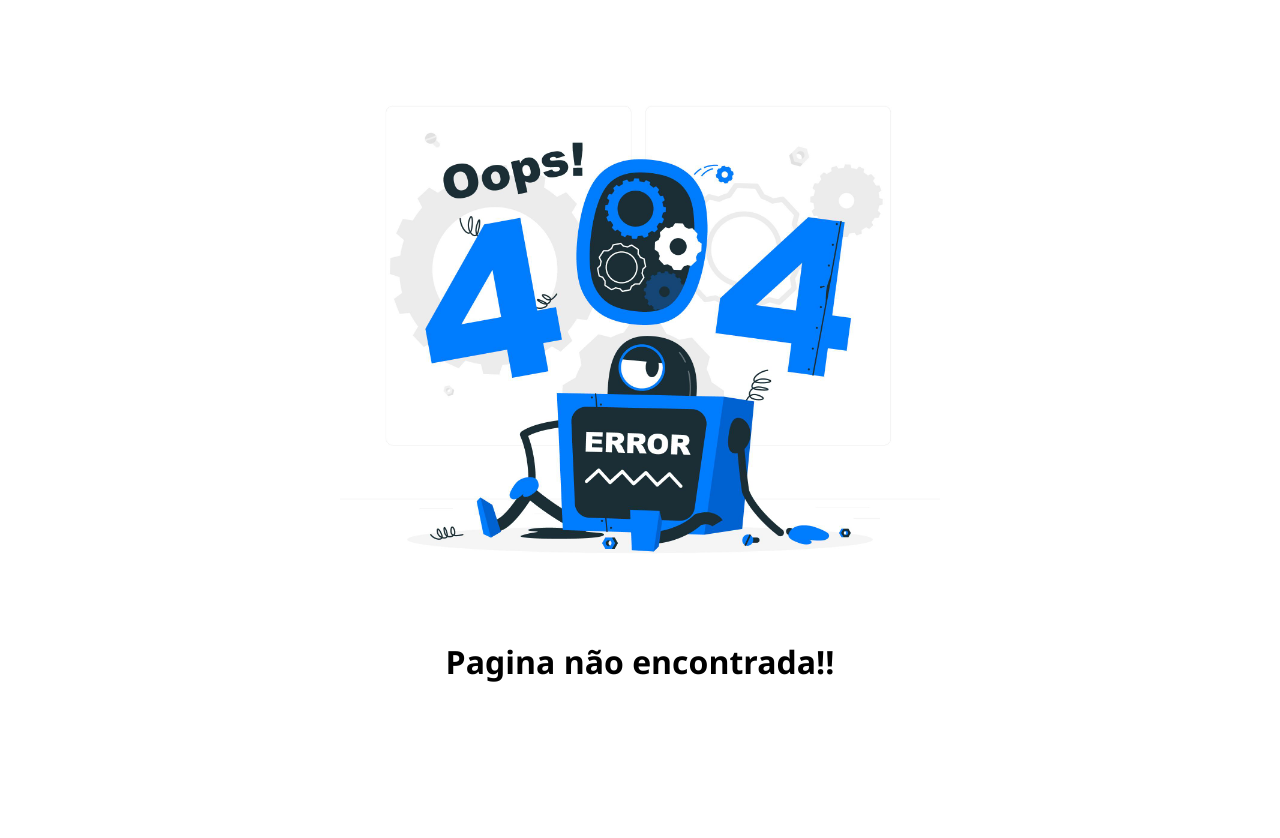
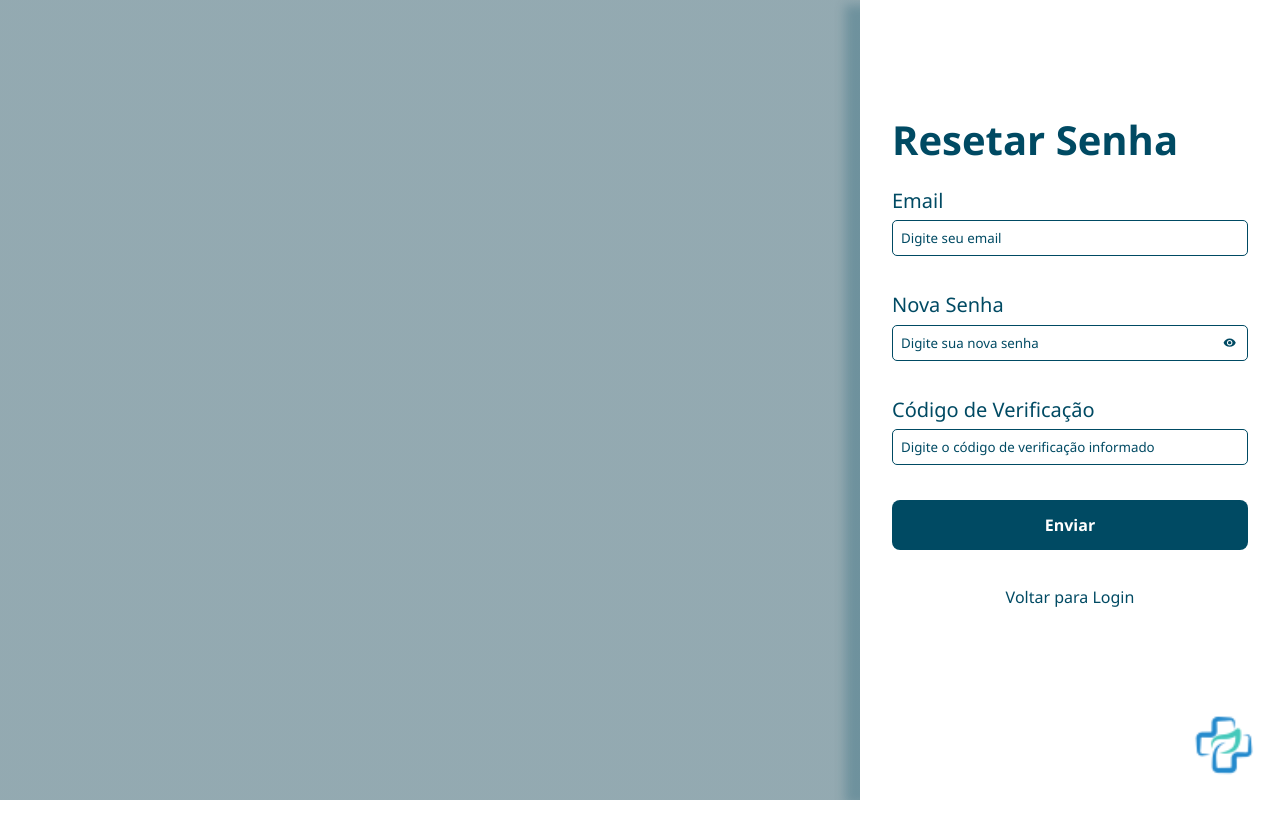
Before and after one commit to FullStack-Trindade/M3P-FrontEnd-Squad2, a React (Vite) app: page /resetarSenha in a window 1280 px wide. After the commit the page ends 800 px from the top, so only its background shows below. Built offline with nearby package versions, Linux system fonts and the light colour scheme.

Commit message:
Implementando funcionalidade de resetar Senha

```diff
--- a/src/components/Form/LoginForm/LoginForm.component.jsx
+++ b/src/components/Form/LoginForm/LoginForm.component.jsx
@@ -27,6 +27,17 @@ export const LoginFormComponent = () => {
         });
     }
 
+    const resetarSenha = () => {
+        navigate('/resetarSenha');
+        toast.info("Salve este código para utilizar na mudança de senha: BEMLAB@3577", {
+            position: toast.POSITION.TOP_CENTER,
+            theme: 'colored',
+            autoClose: false,
+            closeButton: true,
+            delay: 500
+        });
+    }
+
     return (
         <Styled.FormLogin onSubmit={handleSubmit(submitForm)}>
             <Styled.Header>
@@ -37,15 +48,15 @@ export const LoginFormComponent = () => {
             </Styled.Header>
             <Styled.Main>
                 <Styled.FormTitle>Login</Styled.FormTitle>
-                {/* <InputComponent id='email' label="Email" placeholder="Digite seu email" type="email" register={{ ...register('email', { required: "O email é obrigatório", validate: { matchPath: (v) => /^\w+([.-]?\w+)*@\w+([.-]?\w+)*(\.\w{2,3})+$/.test(v) } }) }} error={errors.email} />
-                <InputComponent id='senha' label="Senha" placeholder="Digite sua senha" type="password" register={{ ...register('senha', { required: "A senha é obrigatória" }) }} error={errors.senha} />*/}
-                <input type="email" id="email" {...register('email', { required: "O email é obrigatório", validate: { matchPath: (v) => /^\w+([.-]?\w+)*@\w+([.-]?\w+)*(\.\w{2,3})+$/.test(v) } })} />
-                <input type="password" id="senha" {...register('senha', { required: "A senha é obrigatória" })} />
+                <InputComponent id='email' label="Email" placeholder="Digite seu email" type="email" register={{ ...register('email', { required: "O email é obrigatório", validate: { matchPath: (v) => /^\w+([.-]?\w+)*@\w+([.-]?\w+)*(\.\w{2,3})+$/.test(v) } }) }} error={errors.email} />
+                <InputComponent id='senha' label="Senha" placeholder="Digite sua senha" type="password" register={{ ...register('senha', { required: "A senha é obrigatória" }) }} error={errors.senha} />
+                {/* <input type="email" id="email" {...register('email', { required: "O email é obrigatório", validate: { matchPath: (v) => /^\w+([.-]?\w+)*@\w+([.-]?\w+)*(\.\w{2,3})+$/.test(v) } })} />
+                <input type="password" id="senha" {...register('senha', { required: "A senha é obrigatória" })} /> */}
                 <Styled.Botao type='submit'>Entrar</Styled.Botao>
-                <Styled.EsqueceuSenha href='#'>Esqueci minha senha</Styled.EsqueceuSenha>
+                <Styled.EsqueceuSenha onClick={resetarSenha}>Esqueci minha senha</Styled.EsqueceuSenha>
             </Styled.Main>
             <Styled.Footer>
-                <img src={logo} alt="" />
+                <img src={logo} alt="Logotipo BemLab, com simbolo que remete a medicina, como um sinal de mais e uma folha dentro dele" />
             </Styled.Footer>
         </Styled.FormLogin>
     )
--- a/src/components/Form/LoginForm/LoginForm.style.jsx
+++ b/src/components/Form/LoginForm/LoginForm.style.jsx
@@ -71,6 +71,7 @@ export const EsqueceuSenha = styled.a`
     font-size: 1rem;
     color: #004a63;
     text-decoration: none;
+    cursor: pointer;
     &:hover {
         text-decoration: underline;
     }
--- /dev/null
+++ b/src/components/Form/ResetarSenhaForm/ResetarSenhaForm.jsx
@@ -0,0 +1,73 @@
+import { useForm } from "react-hook-form";
+import * as Styled from "./ResetarSenhaForm.style";
+import { Api } from "../../../services/api";
+import { toast } from "react-toastify";
+import { useNavigate } from "react-router";
+import InputComponent from "../../Input/Input.component";
+import logo from '../../../assets/images/logoP.png'
+
+export const ResetarSenhaForm = () => {
+
+    const { handleSubmit, register, formState: { errors }, reset } = useForm();
+
+    const navigate = useNavigate();
+
+    const onSubmit = async (data) => {
+        const { email, novaSenha, codigo } = data;
+        try {
+            const response = await Api.patch("/usuarios/resetarsenha", { email, novaSenha, codigo });
+            toast.success(response.data.message, {
+                position: toast.POSITION.TOP_CENTER,
+                theme: "colored"
+            })
+            navigate("/login");
+        } catch (error) {
+            console.error(error);
+            toast.error(error.response?.data?.message, {
+                position: toast.POSITION.TOP_CENTER,
+                theme: "colored"
+            })
+            reset();
+        }
+    }
+
+    return (
+        <Styled.ResetarSenhaForm onSubmit={handleSubmit(onSubmit)}>
+            <Styled.ResetarSenhaHeader>
+            </Styled.ResetarSenhaHeader>
+            <Styled.ResetarSenhaMain>
+                <Styled.ResetarSenhaFormTitle>Resetar Senha</Styled.ResetarSenhaFormTitle>
+                <InputComponent
+                    label="Email"
+                    id="email"
+                    type="email"
+                    placeholder="Digite seu email"
+                    register={{ ...register('email', { required: "O email é obrigatório", validate: { matchPath: (v) => /^\w+([.-]?\w+)*@\w+([.-]?\w+)*(\.\w{2,3})+$/.test(v) } }) }}
+                    error={errors.email}
+                />
+                <InputComponent
+                    label="Nova Senha"
+                    id="novaSenha"
+                    type="password"
+                    placeholder="Digite sua nova senha"
+                    register={{ ...register('novaSenha', { required: "Nova Senha é obrigatória", minLength: { value: 6, message: "A nova senha deve ter no mínimo 6 caracteres" } }) }}
+                    error={errors.novaSenha}
+                />
+                <InputComponent
+                    label="Código de Verificação"
+                    id="codigo"
+                    type="text"
+                    placeholder="Digite o código de verificação informado"
+                    register={{ ...register('codigo', { required: "Código de verificação é obrigatório", minLength: { value: 8, message: "O código de verificação deve ter no mínimo 8 caracteres" } }) }}
+                    error={errors.codigo}
+                />
+
+                <Styled.ResetarSenhaBotao type="submit">Enviar</Styled.ResetarSenhaBotao>
+                <Styled.VoltarLogin to="/login">Voltar para Login</Styled.VoltarLogin>
+            </Styled.ResetarSenhaMain>
+            <Styled.ResetarSenhaFooter>
+                <img src={logo} alt="Logotipo BemLab, com simbolo que remete a medicina, como um sinal de mais e uma folha dentro dele" />
+            </Styled.ResetarSenhaFooter>
+        </Styled.ResetarSenhaForm>
+    )
+}
--- /dev/null
+++ b/src/components/Form/ResetarSenhaForm/ResetarSenhaForm.style.jsx
@@ -0,0 +1,28 @@
+import styled from "styled-components";
+import { Link } from "react-router-dom";
+import { FormLogin, Header, FormTitle, Main, Footer, Botao } from "../LoginForm/LoginForm.style";
+
+export const ResetarSenhaForm = styled(FormLogin)``
+
+export const ResetarSenhaHeader = styled(Header)``
+
+export const ResetarSenhaFormTitle = styled(FormTitle)``
+
+export const ResetarSenhaMain = styled(Main)``
+
+export const ResetarSenhaFooter = styled(Footer)``
+
+export const ResetarSenhaBotao = styled(Botao)``
+
+export const VoltarLogin = styled(Link)`
+    display: flex;
+    align-self: center;
+    margin-top: 1rem;
+    font-size: 1rem;
+    color: #004a63;
+    text-decoration: none;
+    cursor: pointer;
+    &:hover {
+        text-decoration: underline;
+    }
+`
--- /dev/null
+++ b/src/pages/ResetarSenhaPage/ResetarSenha.style.jsx
@@ -0,0 +1,6 @@
+import styled from "styled-components";
+import { LoginContainer, ImageLogin } from "../LoginPage/Login.style"
+
+export const ResetarSenhaContainer = styled(LoginContainer)``
+
+export const ImageResetarSenha = styled(ImageLogin)``
--- /dev/null
+++ b/src/pages/ResetarSenhaPage/ResetarSenhaPage.jsx
@@ -0,0 +1,11 @@
+import { ResetarSenhaForm } from "../../components/Form/ResetarSenhaForm/ResetarSenhaForm";
+import * as Styled from "./ResetarSenha.style";
+
+export const ResetarSenhaPage = () => {
+    return (
+        <Styled.ResetarSenhaContainer>
+            <Styled.ImageResetarSenha />
+            <ResetarSenhaForm />
+        </Styled.ResetarSenhaContainer>
+    )
+}
--- a/src/routes/AppRoutes.jsx
+++ b/src/routes/AppRoutes.jsx
@@ -6,6 +6,7 @@ import { PrivateRoutes } from "./PrivateRoutes";
 import { HomePage } from "../pages/Home/Home.page";
 import { PacientePage } from "../pages/PacientePage/PacientePage";
 import { useAuth } from "../hooks/useAuth";
+import { ResetarSenhaPage } from "../pages/ResetarSenhaPage/ResetarSenhaPage";
 
 
 export const AppRoutes = () => {
@@ -21,6 +22,7 @@ export const AppRoutes = () => {
           </Route>
         </Route>
         <Route path='/login' element={<LoginPage />} />
+        <Route path="/resetarSenha" element={<ResetarSenhaPage />} />
         <Route path="*" element={<NotFoundPage />} />
         <Route path="/cadastrapaciente" element={<PacientePage />} />
         <Route path="/editapaciente/:id" element={<PacientePage />} />
```
